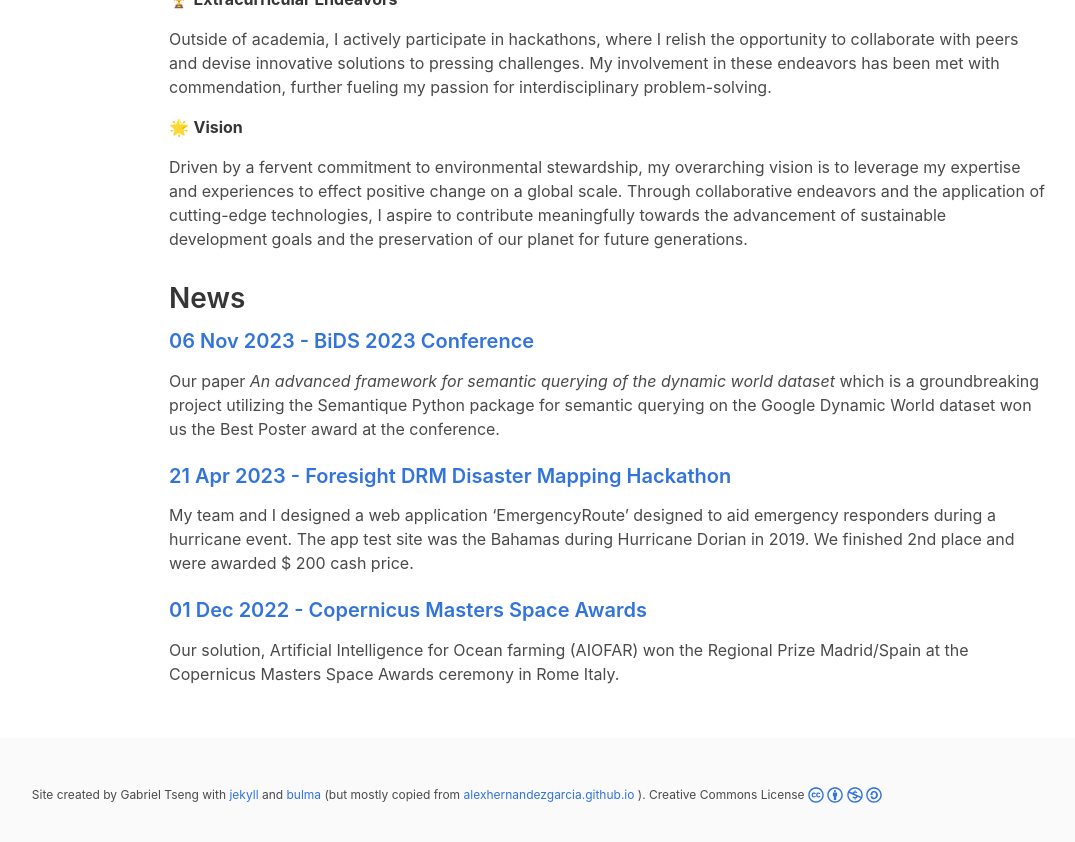
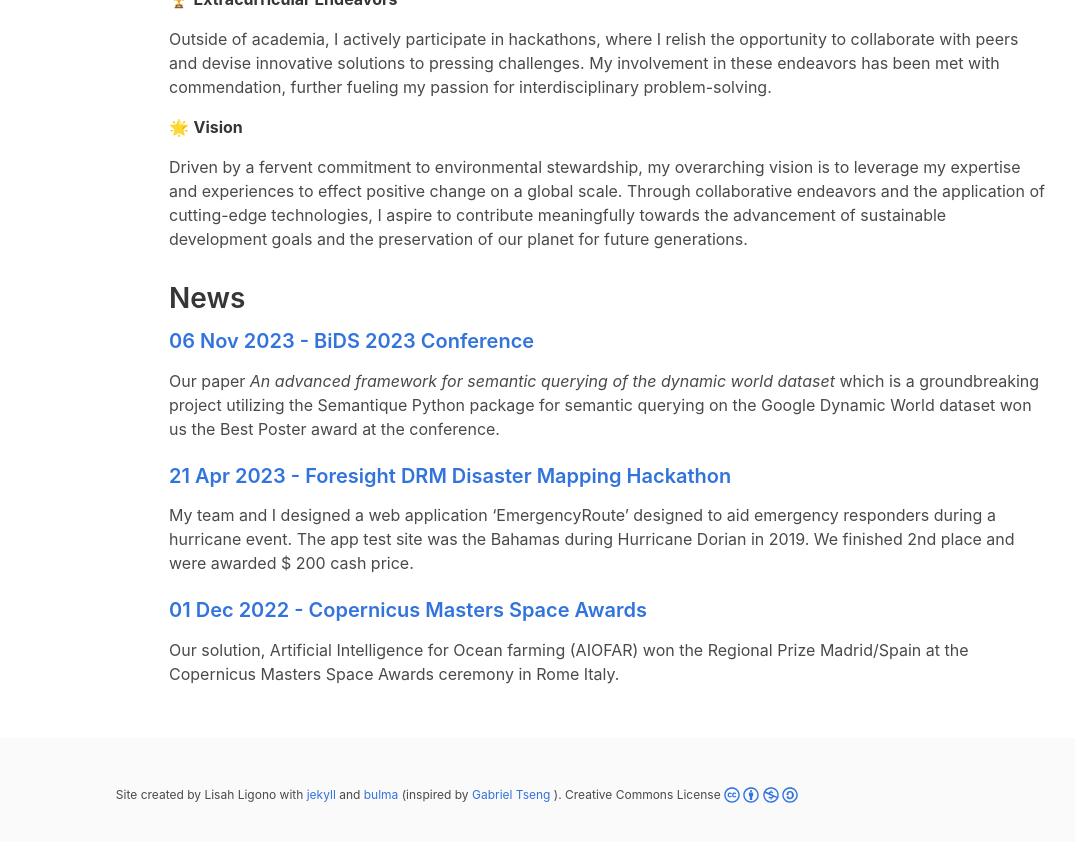
Before and after one commit to lisahligono/lisahligono.github.io, a Jekyll site: the page built from index.html, in a window 1280 px wide and 900 px high, scrolled down 737 px. Shown: the top 842 px of the window, without its empty margins (183-1258 px from the left). Built offline with Jekyll 4.4.1, drawn with Linux system fonts in a browser that asks for light colours; nearby versions of some CDN libraries; a style sheet for code colours, icons or effects is not loaded.

Commit message:
Update footer.html

```diff
--- a/_includes/footer.html
+++ b/_includes/footer.html
@@ -3,12 +3,12 @@
     <div class="container">
       <div class="content has-text-centered is-size-7">
         <p>
-        Site created by Gabriel Tseng with
+        Site created by Lisah Ligono with
         <a href="https://jekyllrb.com/">jekyll</a>
         and
         <a href="https://bulma.io/">bulma</a>
-        (but mostly copied from
-        <a href="https://alexhernandezgarcia.github.io/">alexhernandezgarcia.github.io</a>
+        (inspired by
+        <a href="https://gabrieltseng.github.io/">Gabriel Tseng</a>
         ). Creative Commons License
         <a href="https://creativecommons.org/licenses/by-nc-sa/4.0/">
           <i class="fab fa-creative-commons fa-{{ include.icon-size }}" aria-hidden="true"></i>
```
